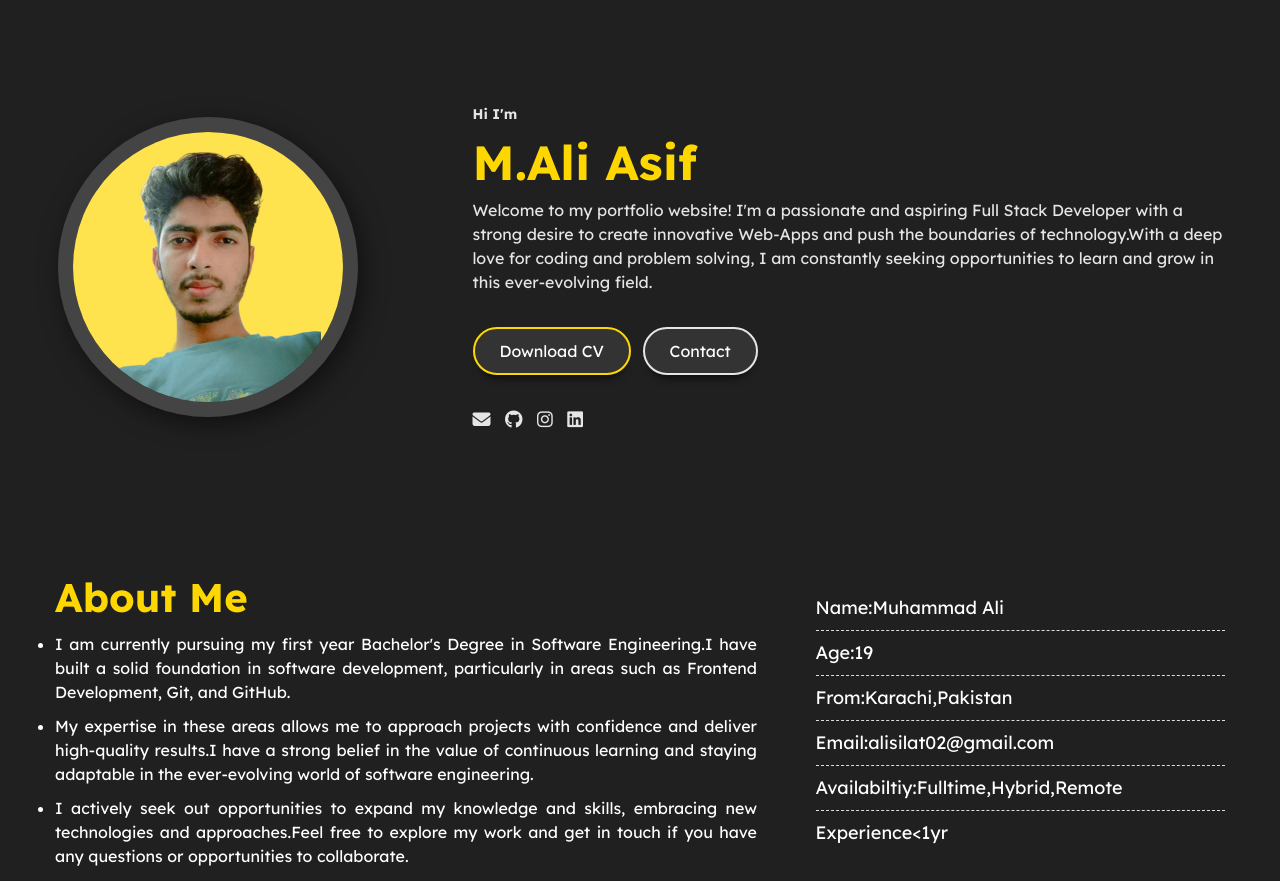
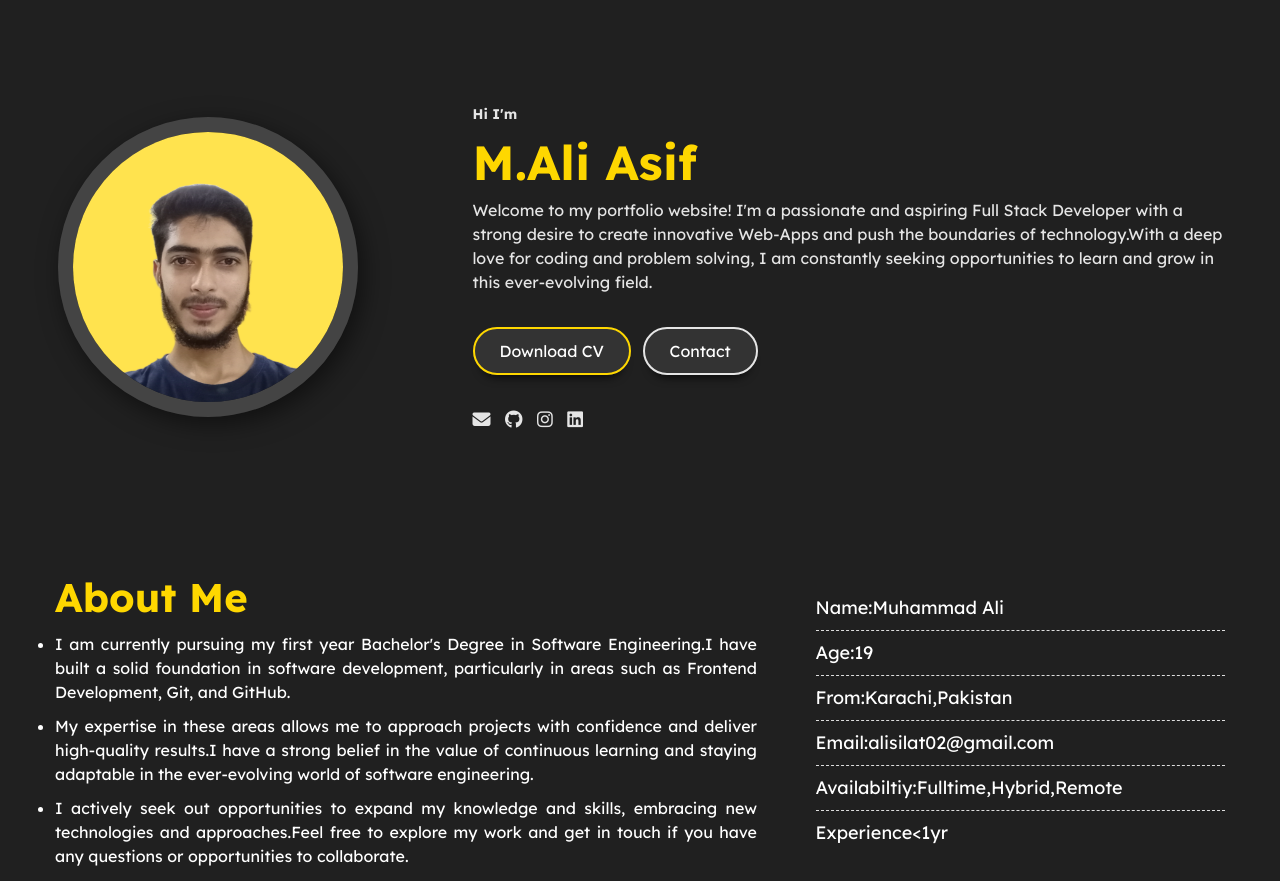
Before and after one commit to 1nameAli/Portfolio, a plain HTML site: page index.html in a window 1280 px wide. Shown: the part 52-933 px from the top of the page. Drawn offline with nearby package versions, Linux system fonts and the light colour scheme.

Commit message:
Update index.html

```diff
--- a/index.html
+++ b/index.html
@@ -43,7 +43,7 @@
     <!-------------------------- Home Page -------------------------->
     <div class="FirstElement" id="home">
       <div class="profile-photo">
-        <img src="images/piced2.jpeg" alt="profile picture" />
+        <img src="images/Ali.png" alt="profile picture" />
       </div>
       <div class="profile-text">
         <h5>Hi I'm</h5>
```
